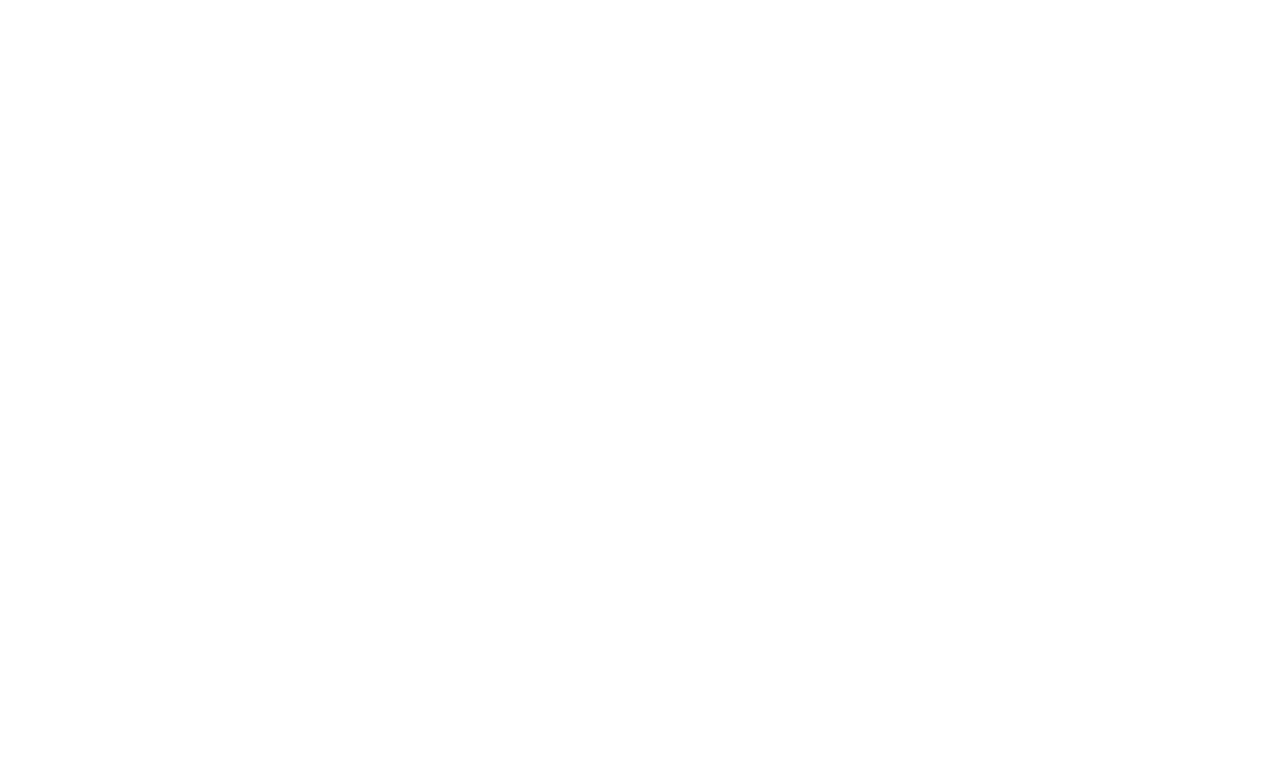
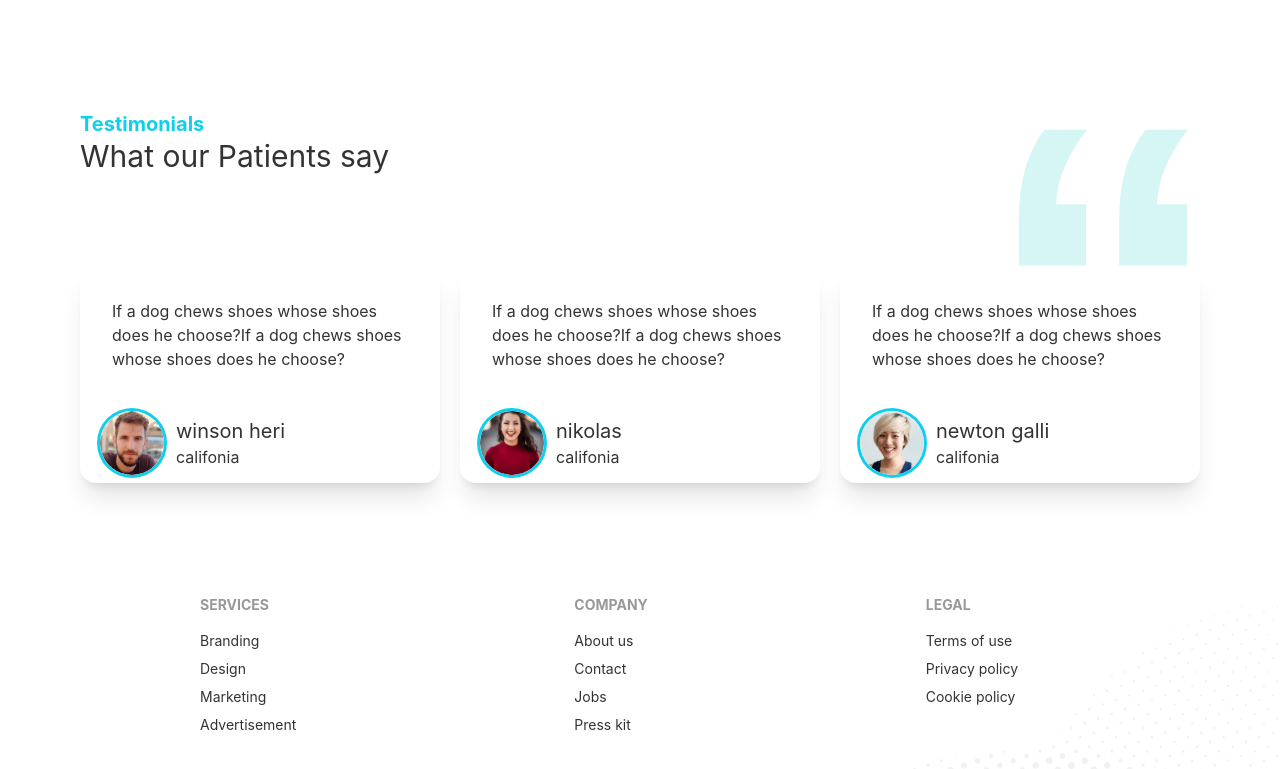
Before and after one commit to Niloy-Dey/doctors-portal-client-side, a React (Create React App) app: page / in a window 1280 px wide. Shown: the part 2027-2796 px from the top of the page. Before the commit the page ends 1985 px from the top, so only its background shows below. Built offline with nearby package versions, Linux system fonts and the light colour scheme.

Commit message:
testimonial and footer section work done

```diff
--- a/src/Pages/Home/Banner.js
+++ b/src/Pages/Home/Banner.js
@@ -3,14 +3,14 @@
 import PrimaryButton from '../Shared/PrimaryButton';
 const Banner = () => {
     return (
-        <div>
-            <div class="hero min-h-screen px-24 ">
-                <div class="hero-content flex-col lg:flex-row-reverse">
-                    <img src={chair} class="max-w-sm rounded-lg shadow-2xl" />
+        <div className=''>
+            <div className="hero min-h-screen  ">
+                <div className="hero-content flex-col lg:flex-row-reverse">
+                    <img src={chair} className="max-w-sm rounded-lg shadow-2xl" />
                     <div>
-                        <h1 class="text-5xl font-bold">Your new smile starts here!</h1>
-                        <p class="py-3">Provident cupiditate voluptatem et in. Quaerat fugiat ut </p>
-                        <p class="py-3">assumenda excepturi exercitationem quasi. In deleniti eaque aut repudiandae et a id nisi.</p>
+                        <h1 className="text-5xl font-bold">Your new smile starts here!</h1>
+                        <p className="py-3">Provident cupiditate voluptatem et in. Quaerat fugiat ut </p>
+                        <p className="py-3">assumenda excepturi exercitationem quasi. In deleniti eaque aut repudiandae et a id nisi.</p>
                         <PrimaryButton>Get Started</PrimaryButton>
                     </div>
                 </div>
--- a/src/Pages/Home/Home.js
+++ b/src/Pages/Home/Home.js
@@ -1,16 +1,20 @@
 import React from 'react';
+import Footer from '../Shared/Footer';
 import Banner from './Banner';
 import Info from './Info';
 import MakeApoiment from './MakeApoiment';
 import Services from './Services';
+import Testimonial from './Testimonial';
 
 const Home = () => {
     return (
-        <div className='px-16'>
+        <div className=''>
             <Banner></Banner>
             <Info></Info>
             <Services></Services>
             <MakeApoiment></MakeApoiment>
+            <Testimonial></Testimonial>
+
         </div>
     );
 };
--- a/src/Pages/Home/Info.js
+++ b/src/Pages/Home/Info.js
@@ -6,9 +6,9 @@
 const Info = () => {
     return (
        <div className='grid grid-cols-1 lg:grid-cols-3 gap-5 px-12'>
-           <InfoCart  cardTitle="Opening Hours" bgClass="bg-gradient-to-r from-secondary to-primary" img={clock}></InfoCart>
-           <InfoCart cardTitle="Our Location" bgClass="bg-neutral" img={map}></InfoCart>
-           <InfoCart cardTitle="Contract us" bgClass="bg-gradient-to-r from-secondary to-primary" img={phone}></InfoCart>
+           <InfoCart  cardTitle="Opening Hours" bgClassName="bg-gradient-to-r from-secondary to-primary" img={clock}></InfoCart>
+           <InfoCart cardTitle="Our Location" bgClassName="bg-accent" img={map}></InfoCart>
+           <InfoCart cardTitle="Contract us" bgClassName="bg-gradient-to-r from-secondary to-primary" img={phone}></InfoCart>
        </div>
     );
 };
--- a/src/Pages/Home/InfoCart.js
+++ b/src/Pages/Home/InfoCart.js
@@ -1,13 +1,13 @@
 import React from 'react';
 
-const InfoCart = ({img, cardTitle, bgClass}) => {
+const InfoCart = ({img, cardTitle, bgClassName}) => {
     return (
-        <div class={`card lg:card-side bg-base-100 shadow-xl  text-white ${bgClass}`}>
+        <div className={`card lg:card-side bg-base-100 shadow-xl  text-white ${bgClassName}`}>
             <figure className='p-5'>
                 <img src={img} alt="Album"></img>
             </figure>
-            <div class="card-body px-5">
-                <h2 class="card-title">{cardTitle}</h2>
+            <div className="card-body px-5">
+                <h2 className="card-title">{cardTitle}</h2>
                 <p>Click the button to listen on Spotiwhy app.</p>
             </div>
         </div>
--- /dev/null
+++ b/src/Pages/Home/Review.js
@@ -0,0 +1,26 @@
+import React from 'react';
+
+const Review = ({ review }) => {
+    return (
+        <div className=''>
+            <div className="card lg:max-w-lg bg-base-100 shadow-xl">
+                <div className="card-body">
+                    <p>If a dog chews shoes whose shoes does he choose?If a dog chews shoes whose shoes does he choose?</p>
+                </div>
+                <div className='flex  items-center px-5 py-2'>
+                    <div className="avatar">
+                        <div className="w-16 rounded-full ring ring-primary ring-offset-base-100  mr-3">
+                            <img src={review.image} alt="" />
+                        </div>
+                    </div>
+                    <div>
+                        <h2 className='text-xl'>{review.name}</h2>
+                        <p>{review.location}</p>
+                    </div>
+                </div>
+            </div>
+        </div>
+    );
+};
+
+export default Review;
--- a/src/Pages/Home/Service.js
+++ b/src/Pages/Home/Service.js
@@ -3,12 +3,12 @@
 const Service = ({service}) => {
     return (
         <div>
-            <div class="card w-96 bg-base-100 shadow-xl">
-                <figure class="px-10 pt-10">
-                    <img src={service.img} alt="Shoes" class="rounded-xl" />
+            <div className="card w-96 bg-base-100 shadow-xl">
+                <figure className="px-10 pt-10">
+                    <img src={service.img} alt="Shoes" className="rounded-xl" />
                 </figure>
-                <div class="card-body items-center text-center">
-                    <h2 class="card-title">{service.name}</h2>
+                <div className="card-body items-center ">
+                    <h2 className="card-title">{service.name}</h2>
                     <h3>{service.description}</h3>
                 </div>
             </div>
--- /dev/null
+++ b/src/Pages/Home/Testimonial.js
@@ -0,0 +1,57 @@
+import React from 'react';
+import quote from '../../assets/icons/quote.svg';
+import people1 from '../../assets/images/people1.png'
+import people2 from '../../assets/images/people2.png'
+import people3 from '../../assets/images/people3.png'
+import Review from './Review';
+const Testimonial = () => {
+    const reviews = [
+        {
+            _id: 1,
+            name: 'winson heri',
+            review: '',
+            image:people1,
+            location:'califonia'
+        },
+        {
+            _id: 2,
+            name: 'nikolas ',
+            review: '',
+            image:people2,
+            location:'califonia'
+        },
+        {
+            _id: 3,
+            name: 'newton galli',
+            review: '',
+            image:people3,
+            location:'califonia'
+        }
+    ]
+    return (
+       <div>
+            <section className='my-28 mx-20'>
+            <div className='flex justify-between'>
+                <div>
+                    <h4 className="text-xl text-primary font-bold">Testimonials</h4>
+                    <h2 className='text-3xl'>What our Patients say</h2>
+                </div>
+                <div>
+                    <img src={quote} className="w-24 lg:w-48" alt="" />
+                </div>
+            </div>
+            <div className='grid grid-cols-1 md:grid-cols-2 lg:grid-cols-3 gap-5'>
+                {
+                    reviews.map(review =><Review
+                        key={review._id}
+                        review={review}
+                    ></Review>)
+                }
+            </div>
+        </section>
+       </div>
+
+    );
+};
+
+export default Testimonial;
--- a/src/Pages/Shared/Footer.js
+++ b/src/Pages/Shared/Footer.js
@@ -1,10 +1,37 @@
 import React from 'react';
-
+import footer from '../../assets/images/footer.png'
 const Footer = () => {
     return (
-        <div>
-            <h1>this is footer </h1>
-        </div>
+        <footer style={{
+            background: `url(${footer})`,
+            backgroundSize: 'cover'
+        }} className="pl-10  ml-40">
+            <div className='footer'>
+                <div>
+                    <span className="footer-title">Services</span>
+                    <a className="link link-hover">Branding</a>
+                    <a className="link link-hover">Design</a>
+                    <a className="link link-hover">Marketing</a>
+                    <a className="link link-hover">Advertisement</a>
+                </div>
+                <div>
+                    <span className="footer-title">Company</span>
+                    <a className="link link-hover">About us</a>
+                    <a className="link link-hover">Contact</a>
+                    <a className="link link-hover">Jobs</a>
+                    <a className="link link-hover">Press kit</a>
+                </div>
+                <div>
+                    <span className="footer-title">Legal</span>
+                    <a className="link link-hover">Terms of use</a>
+                    <a className="link link-hover">Privacy policy</a>
+                    <a className="link link-hover">Cookie policy</a>
+                </div>
+            </div>
+            <div className='my-10 text-center'>
+                <p>Copyright © 2022 - All right reserved by ACME Industries Ltd</p>
+            </div>
+        </footer>
     );
 };
 
--- a/src/Pages/Shared/PrimaryButton.js
+++ b/src/Pages/Shared/PrimaryButton.js
@@ -1,7 +1,7 @@
 const PrimaryButton = ({children}) => {
     return (
         <div>
-            <button class=" my-4 btn btn-primary uppercase text-white font-bold bg-gradient-to-r from-secondary to-primary ">{children}</button>
+            <button className=" my-4 btn btn-primary uppercase text-white font-bold bg-gradient-to-r from-secondary to-primary ">{children}</button>
         </div>
     );
 };
```
Also changed, not shown: src/Pages/Shared/Navbar.js (+19 -19 lines).
